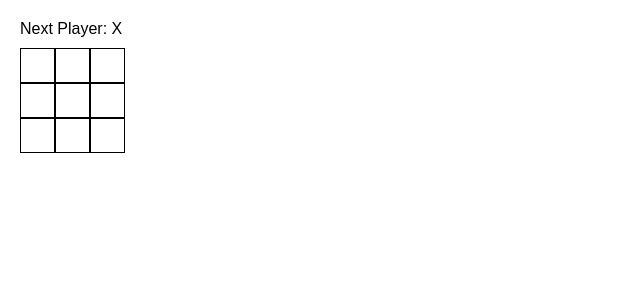
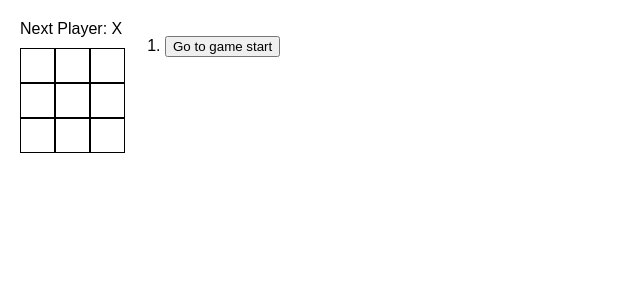
Before and after one commit to septianhadinugroho/tictactoe-react, a React (Vite) app: page / in a window 1280 px wide. Shown: the top 300 px of the page, without its empty margins (0-640 px from the left). Built offline with nearby package versions, Linux system fonts and the light colour scheme.

Commit message:
added a 'time travel' feature

```diff
--- a/src/App.jsx
+++ b/src/App.jsx
@@ -8,18 +8,15 @@
   );
 }
 
-export default function Board() {
-  const [squares, setSquares] = useState(Array(9).fill(null));
-  const [xIsNext, setXIsNext] = useState(true);
-
+function Board({ xIsNext, squares, onPlay }) {
   function handleClick(i) {
     if(squares[i] || calculateWinner(squares)) return;
 
     const nextSquares = squares.slice();
 
     nextSquares[i] = xIsNext ? 'X' : 'O';
-    setSquares(nextSquares);
-    setXIsNext(!xIsNext);
+
+    onPlay(nextSquares);
   }
 
   const winner = calculateWinner(squares);
@@ -48,6 +45,55 @@
   );
 }
 
+export default function Game() {
+  const [xIsNext, setXIsNext] = useState(true);
+  const [history, setHistory] = useState([Array(9).fill(null)]);
+  const [currentMove, setCurrentMove] = useState(0);
+  const currentSquares = history[currentMove];
+
+  function jumpTo(nextMove) {
+    setCurrentMove(nextMove);
+    setXIsNext(nextMove % 2 === 0);
+  }
+
+  function handlePlay(nextSquares) {
+    const nextHistory = [...history.slice(0, currentMove + 1), nextSquares];
+    setHistory(nextHistory);
+    setCurrentMove(nextHistory.length - 1);
+    setXIsNext(!xIsNext);
+  }
+
+  const moves = history.map((squares, move) => {
+    let description = '';
+    if(move > 0) {
+      description = 'Go to move #' + move;
+    } else {
+      description = 'Go to game start';
+    }
+
+    return (
+      <li key={move}>
+        <button onClick={() => jumpTo(move)}>
+          {description}
+        </button>
+      </li>
+    );
+  });
+
+  return (
+    <div className='game'>
+      <div className='game-board'>
+        <Board xIsNext={xIsNext} squares={currentSquares} onPlay={handlePlay} />
+      </div>
+      <div className="game-info">
+        <ol>
+          {moves}
+        </ol>
+      </div>
+    </div>
+  )
+}
+
 function calculateWinner(squares) {
   const lines = [
     [0,1,2],
@@ -63,7 +109,7 @@
   for (let i = 0; i < lines.length; i++) {
     const [a, b, c] = lines[i];
 
-    if(squares[a] && squares[a] === squares[b] && squares[c]) {
+    if (squares[a] == squares[b] && squares[b] == squares[c]) {
       return squares[a];
     }
   }
--- a/src/index.css
+++ b/src/index.css
@@ -28,3 +28,7 @@
 .status {
   margin-bottom: 10px;
 }
+
+.game {
+  display: flex;
+}
```
